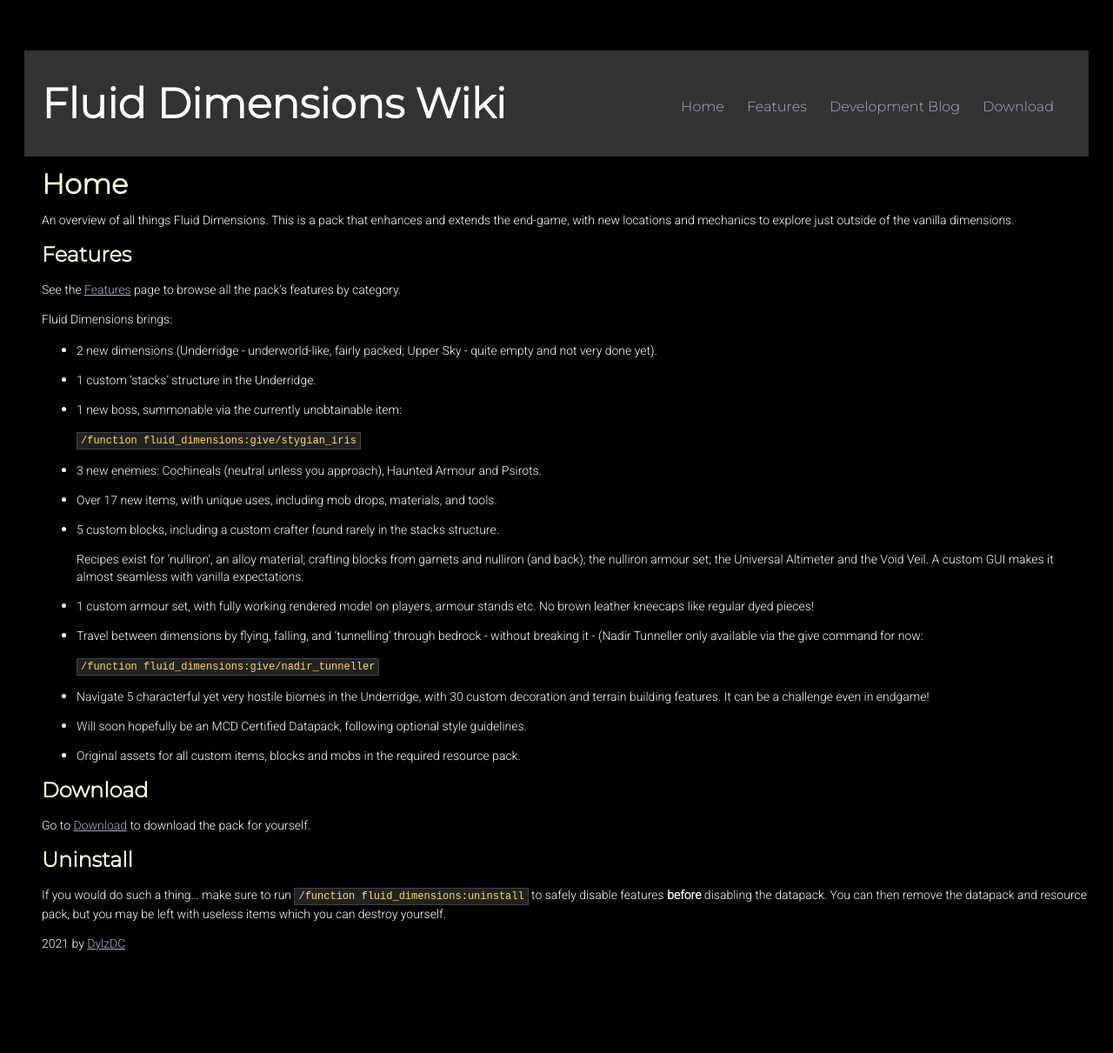
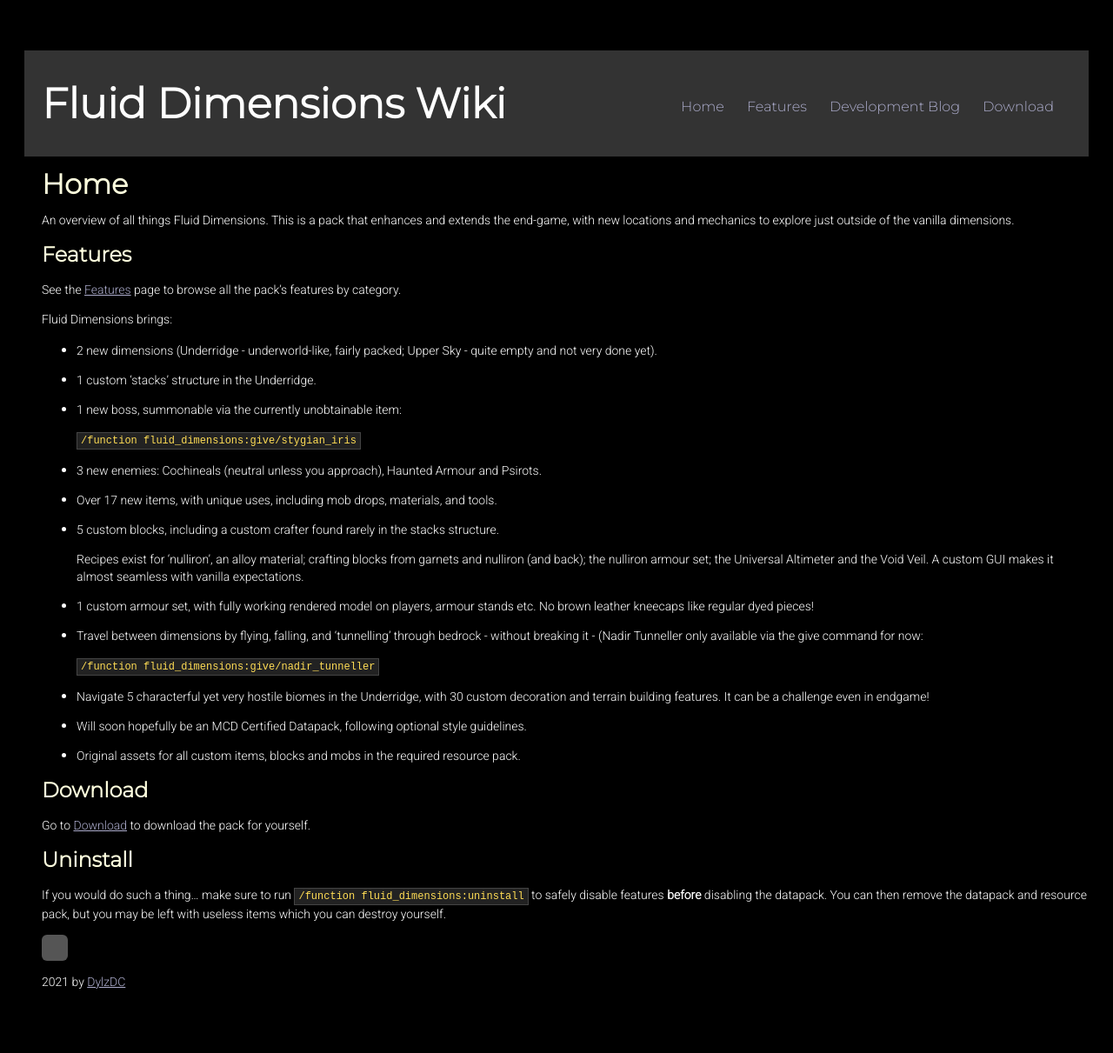
Before and after one commit to fludim/docs, a Jekyll site: the page built from index.md, in a window 1280 px wide. Shown: the whole page at 87% size. Built offline with Jekyll 4.4.1, drawn with Linux system fonts in a browser that asks for light colours; our own code applies the rules of GitHub Pages for plain Markdown files; before the commit the page ends 1167 px from its top, so only the background shows below that.

```diff
--- a/assets/css/style.scss
+++ b/assets/css/style.scss
@@ -53,17 +53,13 @@ footer.site-footer {
 }
 
 #top-button {
-    display: none;
-    z-index: 99;
     border: none;
     outline: none;
     background-color: #555;
     background-image: url('/docs/assets/rocket.png');
-    color: white;
     cursor: pointer;
     padding: 15px;
-    border-radius: 10px;
-    font-size: 18px;
+    border-radius: 6px;
 }
 
 #top-button:hover {
```
Also changed, not shown: _layouts/default.html (+0 -10 lines).
